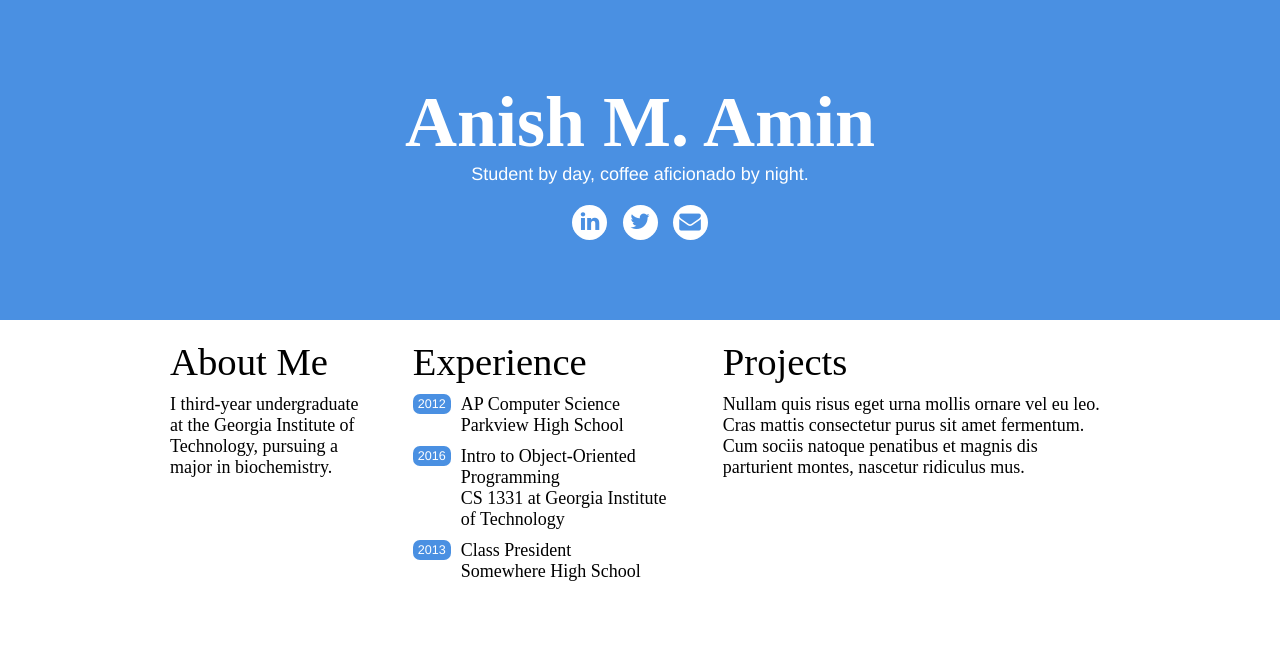
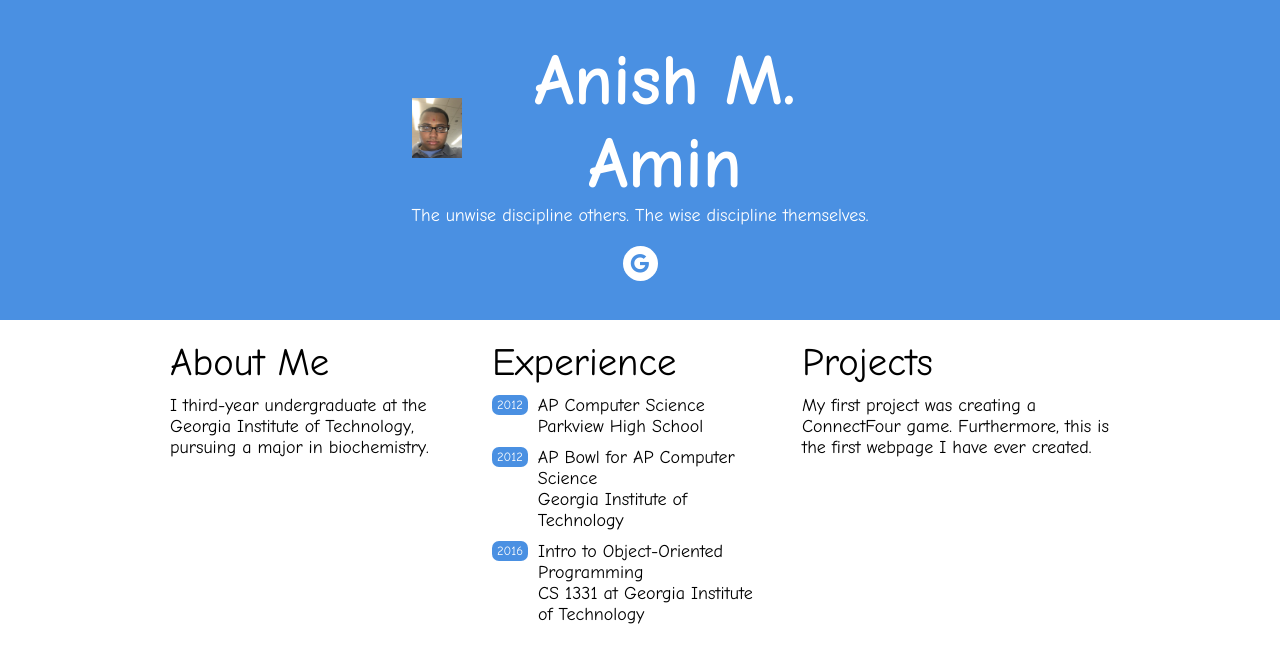
Before and after one commit to aamin33/aamin33.github.io, a plain HTML site: page index.html in a window 1280 px wide. Drawn offline with Linux system fonts and the light colour scheme.

Commit message:
Picture added.

```diff
--- a/index.html
+++ b/index.html
@@ -8,12 +8,12 @@
 </head>
 <body>
   <header>
-    <h1>Anish M. Amin</h1>
-    <p class="tagline">Student by day, coffee aficionado by night.</p>
+   <div> <img src="IMG_0182(1).jpg" width="50" height="60"id="mypicture"><h1>Anish M. Amin</h1>
+    <p class="tagline">The unwise discipline others. The wise discipline themselves.</p></div>
     <ul class="bubbles">
-      <li><a href="#"><i class="fa fa-linkedin"></i></a></li>
-      <li><a href="#"><i class="fa fa-twitter"></i></a></li>
-      <li><a href="#"><i class="fa fa-envelope"></i></a></li>
+      <!-- <li><a href="#"><i class="fa fa-linkedin"></i></a></li> -->
+      <!-- <li><a href="#"><i class="fa fa-twitter"></i></a></li> -->
+      <li><a href="#"><i class="fa fa-Google"></i></a></li>
     </ul>
   </header>
   <div class="row">
@@ -34,17 +34,17 @@
           </p>
         </li>
         <li>
+          <span class="badge">2012</span>
+          <p>
+            AP Bowl for AP Computer Science<br>
+            Georgia Institute of Technology
+          </p>
+        </li>
+        <li>
           <span class="badge">2016</span>
           <p>
             Intro to Object-Oriented Programming<br>
             CS 1331 at Georgia Institute of Technology
-          </p>
-        </li>
-        <li>
-          <span class="badge">2013</span>
-          <p>
-            Class President<br>
-            Somewhere High School
           </p>
         </li>
       </ul>
@@ -52,10 +52,7 @@
     <div class="col card">
       <h2>Projects</h2>
       <p>
-        Nullam quis risus eget urna mollis ornare vel eu leo.
-        Cras mattis consectetur purus sit amet fermentum.
-        Cum sociis natoque penatibus et magnis dis parturient
-        montes, nascetur ridiculus mus.
+        My first project was creating a ConnectFour game. Furthermore, this is the first webpage I have ever created.
       </p>
     </div>
   </div>
--- a/styles.css
+++ b/styles.css
@@ -4,10 +4,13 @@
 }
 
 body {
-  font-family: "Helvetica";
+  font-family: "Comic Sans MS";
   font-size: 18px;
 }
-
+#mypicture{
+    float: left;
+    margin-top: 59px;
+}
 header {
   color: white;
   background-color: #4A90E2;
@@ -21,7 +24,7 @@ header {
 }
 
 header h1 {
-  font-family: "HelveticaNeue-CondensedBlack";
+  font-family: "Comic Sans MS";
   font-size: 4em;
 }
 
@@ -63,7 +66,7 @@ header h1 {
 }
 
 .card h2, .card p {
-  font-family: "HelveticaNeue-Thin";
+  font-family: "Comic Sans MS";
   font-weight: 100;
 }
 
```
Also changed, not shown: IMG_0182(1).JPG (added).
